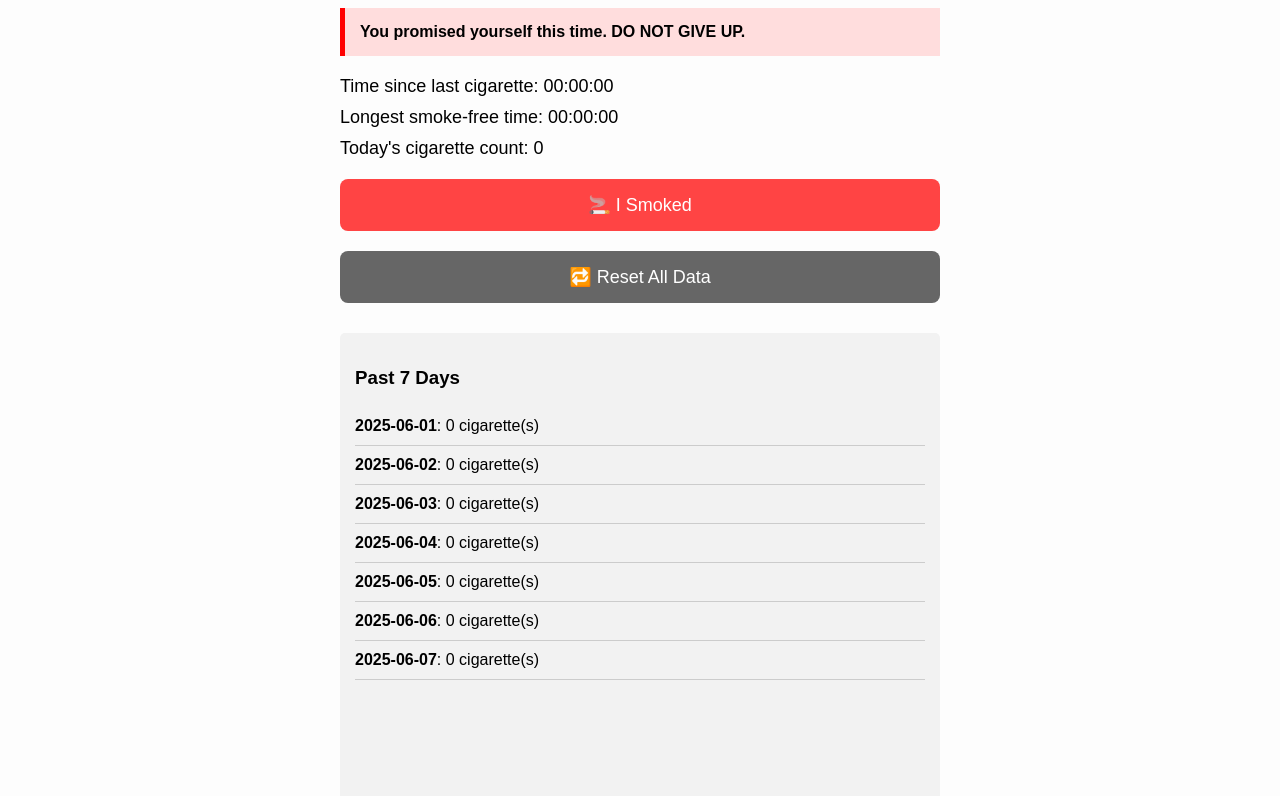
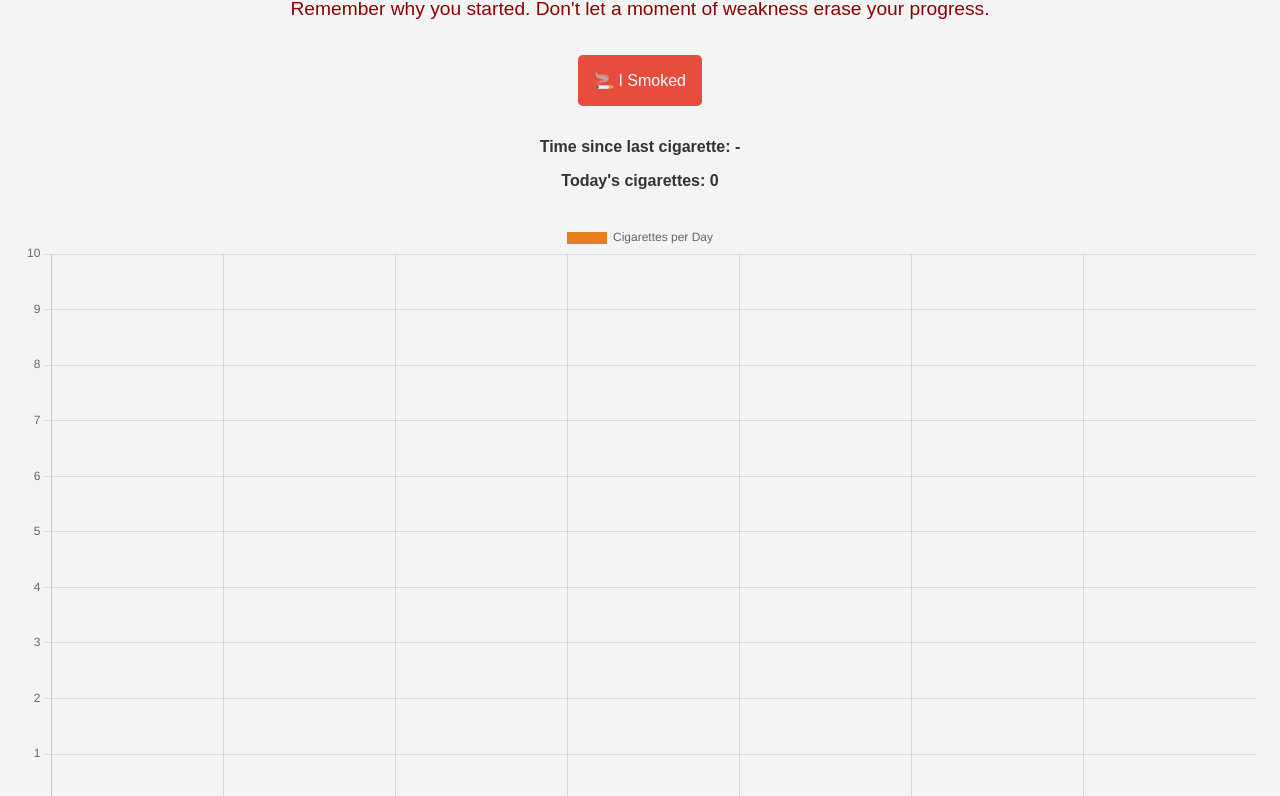
Before and after one commit to okngnydn/reduceandquit, a plain HTML site: page index.html in a window 1280 px wide. Shown: the part 92-888 px from the top of the page. Drawn offline with nearby package versions, Linux system fonts and the light colour scheme.

Commit message:
index.html

```diff
--- a/index.html
+++ b/index.html
@@ -3,178 +3,127 @@
 <head>
   <meta charset="UTF-8" />
   <meta name="viewport" content="width=device-width, initial-scale=1.0"/>
-  <title>Reduce & Quit Smoking</title>
-  <script src="https://cdn.jsdelivr.net/npm/chart.js"></script>
+  <title>Reduce & Quit</title>
   <style>
     body {
       font-family: Arial, sans-serif;
-      background: #fdfdfd;
-      padding: 20px;
-      max-width: 600px;
-      margin: auto;
+      text-align: center;
+      padding: 1rem;
+      background: #f4f4f4;
+      color: #333;
+    }
+    h1 {
+      margin-bottom: 0.2em;
     }
     #note {
-      background: #ffdddd;
-      padding: 15px;
-      font-weight: bold;
-      border-left: 5px solid red;
-      margin-bottom: 20px;
-    }
-    #counter, #timer, #maxTime {
-      font-size: 18px;
-      margin: 10px 0;
+      font-size: 1.2em;
+      color: darkred;
+      margin-bottom: 1em;
     }
     button {
-      padding: 15px;
-      font-size: 18px;
-      background-color: #ff4444;
+      padding: 1em;
+      font-size: 1em;
+      margin: 1em 0.5em;
+      border: none;
+      border-radius: 5px;
+      cursor: pointer;
+    }
+    #smokeBtn {
+      background-color: #e74c3c;
       color: white;
-      border: none;
-      border-radius: 8px;
-      cursor: pointer;
-      margin-top: 10px;
-      width: 100%;
-    }
-    button:active {
-      background-color: #cc0000;
     }
     #resetBtn {
-      background-color: #666;
-      margin-top: 20px;
+      background-color: #ccc;
+      color: black;
     }
-    #history {
-      margin-top: 30px;
-      background: #f2f2f2;
-      padding: 15px;
-      border-radius: 5px;
-    }
-    ul {
-      list-style-type: none;
-      padding: 0;
-    }
-    li {
-      border-bottom: 1px solid #ccc;
-      padding: 10px 0;
+    #log, #timer {
+      margin-top: 1em;
+      font-weight: bold;
     }
     canvas {
+      margin-top: 2em;
       max-width: 100%;
     }
   </style>
 </head>
 <body>
-  <h1>Reduce & Quit</h1>
-  <div id="note">You promised yourself this time. DO NOT GIVE UP.</div>
 
-  <div id="timer">Time since last cigarette: <span id="noSmokeTime">00:00:00</span></div>
-  <div id="maxTime">Longest smoke-free time: <span id="longestTime">00:00:00</span></div>
-  <div id="counter">Today's cigarette count: <span id="count">0</span></div>
+  <h1>🚭 Reduce & Quit</h1>
+  <div id="note">Remember why you started. Don't let a moment of weakness erase your progress.</div>
 
   <button id="smokeBtn">🚬 I Smoked</button>
+  <div id="timer">Time since last cigarette: 0d 0h 0m 0s</div>
+  <div id="log">Today's cigarettes: 0</div>
+  <canvas id="chart" width="300" height="150"></canvas>
   <button id="resetBtn">🔁 Reset All Data</button>
 
-  <div id="history">
-    <h3>Past 7 Days</h3>
-    <ul id="historyList"></ul>
-    <canvas id="barChart" height="200"></canvas>
-  </div>
-
+  <script src="https://cdn.jsdelivr.net/npm/chart.js"></script>
   <script>
-    const countEl = document.getElementById("count");
-    const historyList = document.getElementById("historyList");
     const smokeBtn = document.getElementById("smokeBtn");
     const resetBtn = document.getElementById("resetBtn");
-    const noSmokeEl = document.getElementById("noSmokeTime");
-    const longestEl = document.getElementById("longestTime");
-    const today = new Date().toISOString().slice(0, 10);
+    const log = document.getElementById("log");
+    const timer = document.getElementById("timer");
 
-    function getData() {
-      return JSON.parse(localStorage.getItem("smoke_log") || "{}");
-    }
+    let logData = JSON.parse(localStorage.getItem("smoke_log")) || [];
+    let lastSmoke = localStorage.getItem("last_smoke");
 
-    function saveData(data) {
-      localStorage.setItem("smoke_log", JSON.stringify(data));
-    }
+    function updateTimer() {
+      if (!lastSmoke) {
+        timer.textContent = "Time since last cigarette: -";
+        return;
+      }
 
-    function getLongestSmokeFree() {
-      return parseInt(localStorage.getItem("longest_free") || "0");
-    }
+      const now = new Date();
+      const diff = now - new Date(lastSmoke);
+      const seconds = Math.floor(diff / 1000);
+      const d = Math.floor(seconds / (3600 * 24));
+      const h = Math.floor((seconds % (3600 * 24)) / 3600);
+      const m = Math.floor((seconds % 3600) / 60);
+      const s = seconds % 60;
 
-    function saveLongestSmokeFree(ms) {
-      localStorage.setItem("longest_free", ms.toString());
-    }
-
-    function formatTime(ms) {
-      const h = String(Math.floor(ms / 3600000)).padStart(2, '0');
-      const m = String(Math.floor((ms % 3600000) / 60000)).padStart(2, '0');
-      const s = String(Math.floor((ms % 60000) / 1000)).padStart(2, '0');
-      return `${h}:${m}:${s}`;
+      timer.textContent = `Time since last cigarette: ${d}d ${h}h ${m}m ${s}s`;
     }
 
     function updateUI() {
-      const data = getData();
-      const todayData = data[today] || { count: 0, times: [] };
-      countEl.textContent = todayData.count;
-      historyList.innerHTML = "";
-      const dates = [];
-      const counts = [];
-      const now = new Date();
+      const today = new Date().toISOString().split("T")[0];
+      const todayCount = logData.filter(e => e.startsWith(today)).length;
+      log.textContent = `Today's cigarettes: ${todayCount}`;
+      updateChart();
+    }
 
+    function updateChart() {
+      const counts = {};
       for (let i = 6; i >= 0; i--) {
-        const d = new Date(now);
-        d.setDate(now.getDate() - i);
-        const dateStr = d.toISOString().slice(0, 10);
-        const entry = data[dateStr] || { count: 0, times: [] };
-        dates.push(dateStr);
-        counts.push(entry.count);
-
-        const li = document.createElement("li");
-        li.innerHTML = `<strong>${dateStr}</strong>: ${entry.count} cigarette(s)<br><small>${entry.times.join("<br>")}</small>`;
-        historyList.appendChild(li);
+        const date = new Date();
+        date.setDate(date.getDate() - i);
+        const key = date.toISOString().split("T")[0];
+        counts[key] = 0;
+      }
+      for (const entry of logData) {
+        const day = entry.split("T")[0];
+        if (day in counts) counts[day]++;
       }
 
-      renderChart(dates, counts);
-    }
+      const labels = Object.keys(counts);
+      const values = Object.values(counts);
 
-    function updateTimer() {
-      const lastTimeStr = localStorage.getItem("last_smoke");
-      const now = new Date();
-      if (!lastTimeStr) {
-        noSmokeEl.textContent = "00:00:00";
-        longestEl.textContent = formatTime(getLongestSmokeFree());
-        return;
-      }
-      const lastTime = new Date(lastTimeStr);
-      const diff = now - lastTime;
-      noSmokeEl.textContent = formatTime(diff);
-
-      if (diff > getLongestSmokeFree()) {
-        saveLongestSmokeFree(diff);
-        longestEl.textContent = formatTime(diff);
-      } else {
-        longestEl.textContent = formatTime(getLongestSmokeFree());
-      }
-    }
-
-    function renderChart(dates, counts) {
-      const ctx = document.getElementById('barChart').getContext('2d');
-      if (window.barChart) window.barChart.destroy();
-      window.barChart = new Chart(ctx, {
-        type: 'bar',
+      if (window.myChart) window.myChart.destroy();
+      const ctx = document.getElementById("chart").getContext("2d");
+      window.myChart = new Chart(ctx, {
+        type: "bar",
         data: {
-          labels: dates,
+          labels,
           datasets: [{
-            label: 'Cigarettes per Day',
-            data: counts,
-            backgroundColor: 'rgba(255, 99, 132, 0.6)',
+            label: "Cigarettes per Day",
+            data: values,
+            backgroundColor: "#e67e22"
           }]
         },
         options: {
           scales: {
             y: {
               beginAtZero: true,
-              ticks: {
-                stepSize: 1
-              }
+              suggestedMax: 10
             }
           }
         }
@@ -182,23 +131,20 @@
     }
 
     smokeBtn.addEventListener("click", () => {
-      const data = getData();
-      if (!data[today]) data[today] = { count: 0, times: [] };
-      data[today].count += 1;
-      const now = new Date();
-      data[today].times.push(now.toLocaleString());
-      saveData(data);
-      localStorage.setItem("last_smoke", now.toISOString());
+      const now = new Date().toISOString();
+      logData.push(now);
+      localStorage.setItem("smoke_log", JSON.stringify(logData));
+      localStorage.setItem("last_smoke", now);
+      lastSmoke = now;
       updateUI();
-      updateTimer();
     });
 
     resetBtn.addEventListener("click", () => {
-      const confirmReset = confirm("This will erase all your smoking history. Are you sure?");
-      if (confirmReset) {
+      if (confirm("This will erase all your smoking history. Are you sure?")) {
         localStorage.removeItem("smoke_log");
         localStorage.removeItem("last_smoke");
-        localStorage.removeItem("longest_free");
+        logData = [];
+        lastSmoke = null;
         updateUI();
         updateTimer();
         alert("All data has been reset.");
```
